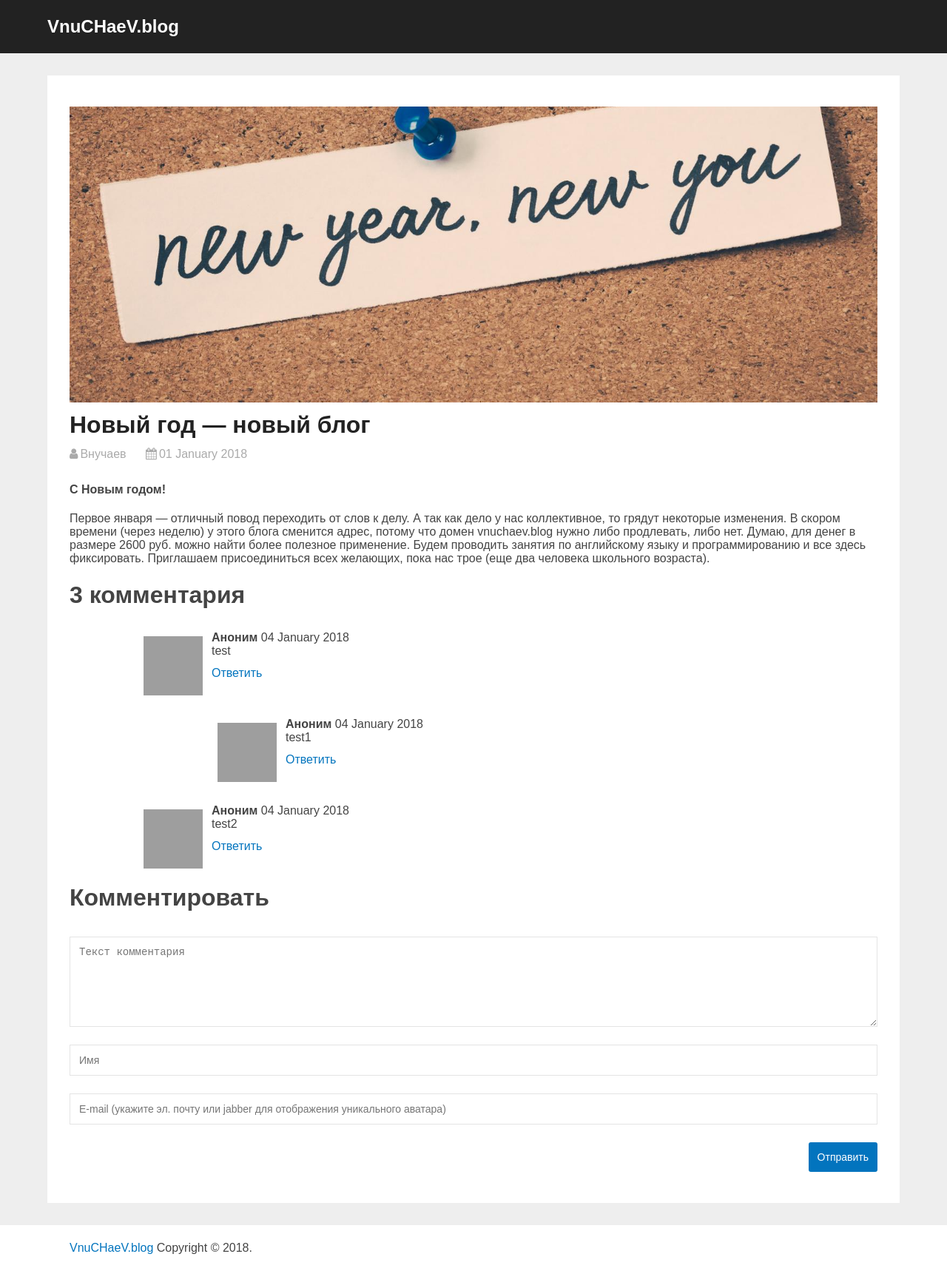
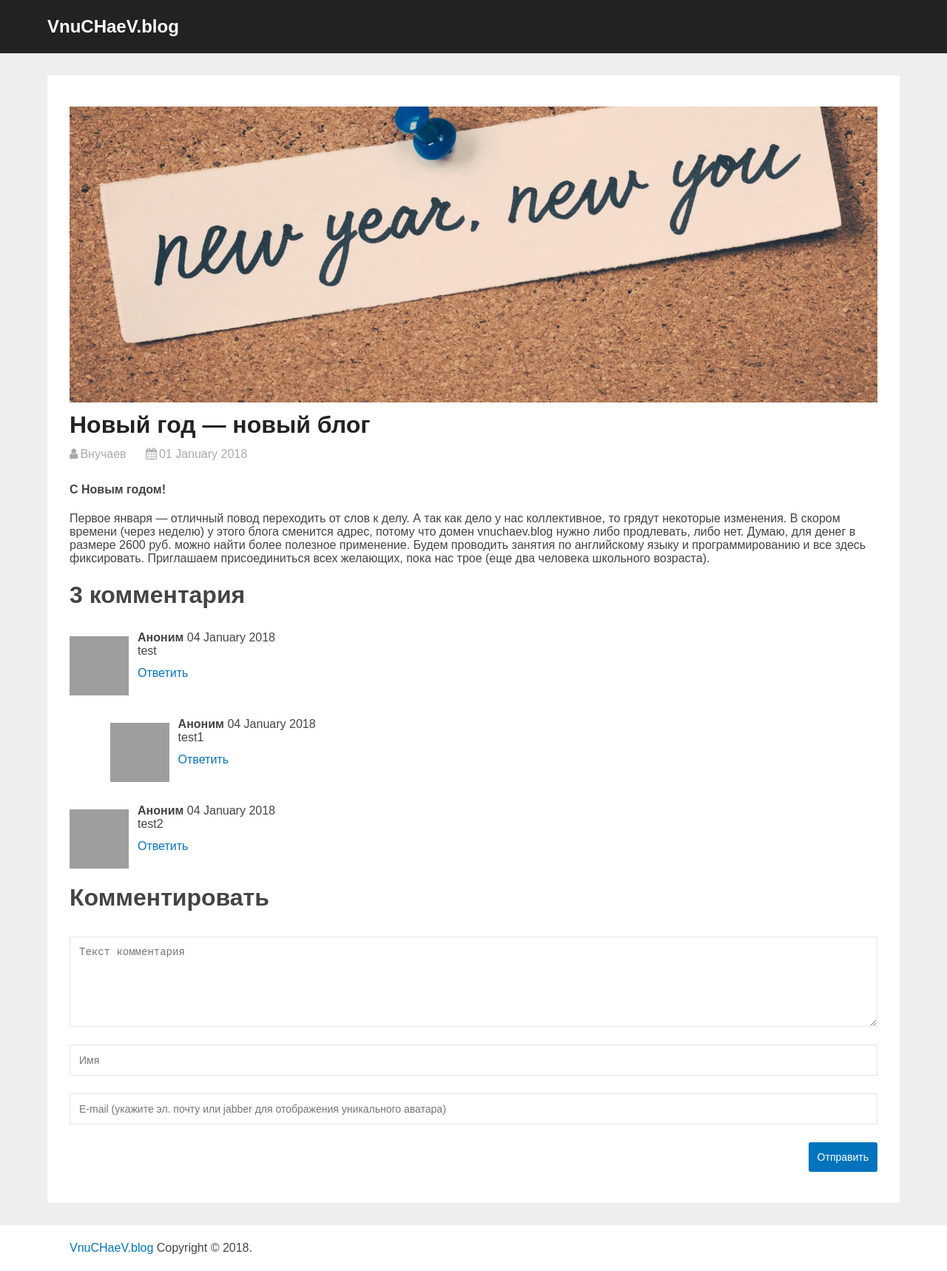
Before and after one commit to vitoyucepi/blog, a Jekyll site: the page built from _posts/2018-01-01-new-blog.md, in a window 1280 px wide. Shown: the whole page at 74% size. Built offline with Jekyll 4.4.1, drawn with Linux system fonts in a browser that asks for light colours; grey boxes are pictures that could not be loaded.

Commit message:
comment structure

```diff
--- a/css/default.css
+++ b/css/default.css
@@ -214,21 +214,21 @@ body {
 }
 
 .level1 {
-    margin-left: 100px;
+    margin-left: 0;
 }
 
 .level2 {
-    margin-left: 200px;
+    margin-left: 5%;
 }
 
 .level3 {
-    margin-left: 300px;
+    margin-left: 10%;
 }
 
 .level4 {
-    margin-left: 400px;
+    margin-left: 15%;
 }
 
 div[class^="level"] {
-    margin-left: 500px;
+    margin-left: 20%;
 }
```
